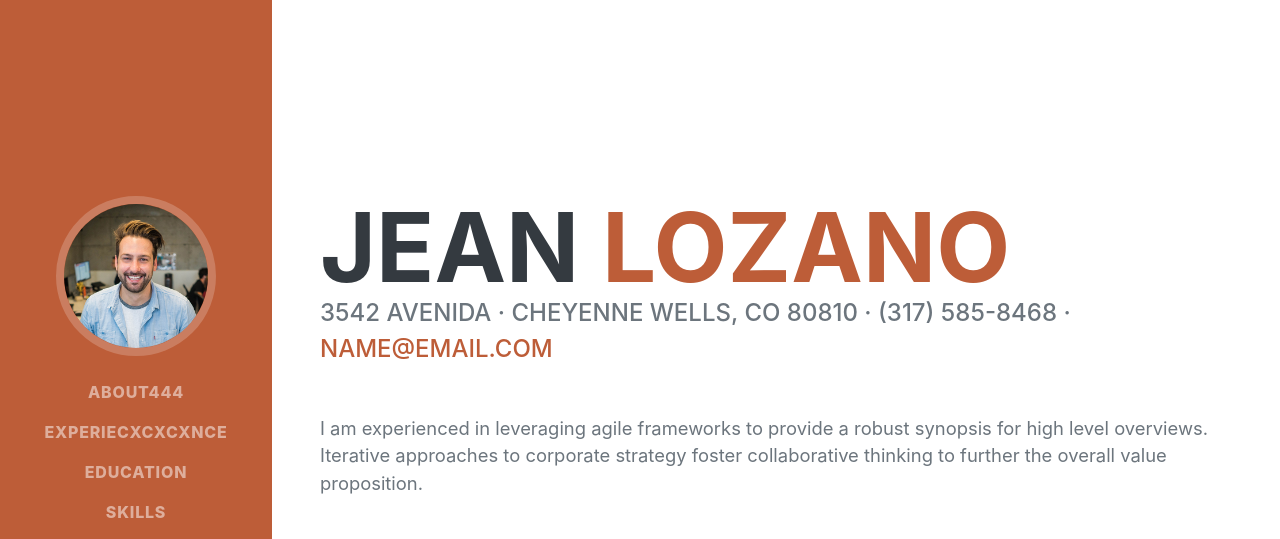
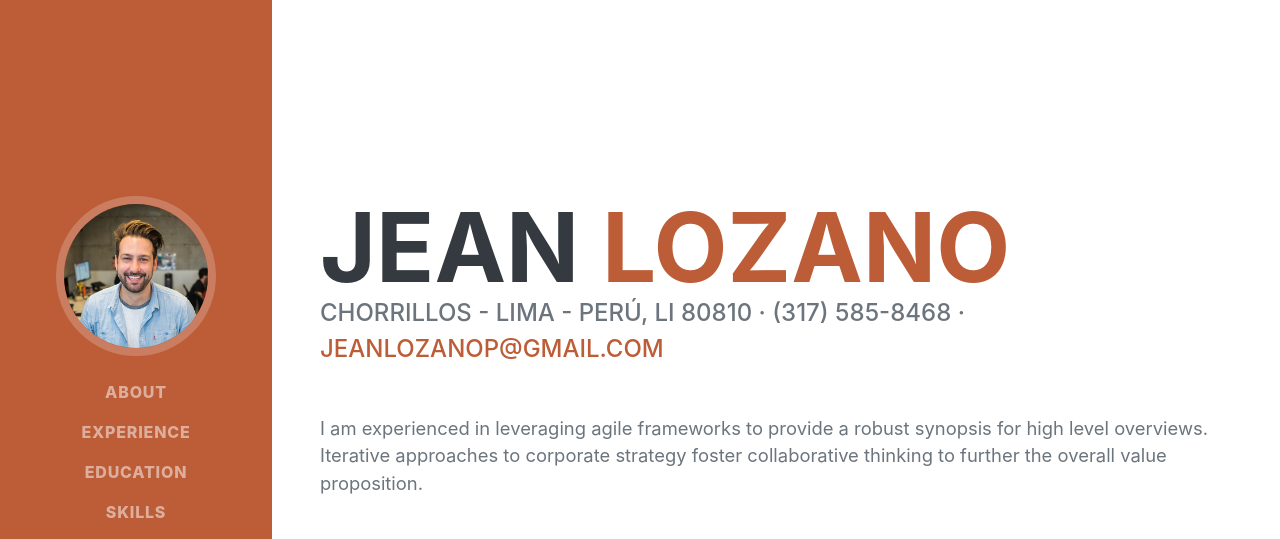
Before and after one commit to jeanlozano/jeanlozano.github.io, a plain HTML site: page index.html in a window 1280 px wide. Shown: the top 539 px of the page. Drawn offline with nearby package versions, Linux system fonts and the light colour scheme; a web font is replaced by a local one.

Commit message:
Update index.html

```diff
--- a/index.html
+++ b/index.html
@@ -23,8 +23,8 @@
             ><button class="navbar-toggler" type="button" data-toggle="collapse" data-target="#navbarSupportedContent" aria-controls="navbarSupportedContent" aria-expanded="false" aria-label="Toggle navigation"><span class="navbar-toggler-icon"></span></button>
             <div class="collapse navbar-collapse" id="navbarSupportedContent">
                 <ul class="navbar-nav">
-                    <li class="nav-item"><a class="nav-link js-scroll-trigger" href="#about">About444</a></li>
-                    <li class="nav-item"><a class="nav-link js-scroll-trigger" href="#experience">ExperieCXCXCXnce</a></li>
+                    <li class="nav-item"><a class="nav-link js-scroll-trigger" href="#about">About</a></li>
+                    <li class="nav-item"><a class="nav-link js-scroll-trigger" href="#experience">Experience</a></li>
                     <li class="nav-item"><a class="nav-link js-scroll-trigger" href="#education">Education</a></li>
                     <li class="nav-item"><a class="nav-link js-scroll-trigger" href="#skills">Skills</a></li>
                     <li class="nav-item"><a class="nav-link js-scroll-trigger" href="#interests">Interests</a></li>
@@ -38,7 +38,7 @@
             <section class="resume-section" id="about">
                 <div class="resume-section-content">
                     <h1 class="mb-0">Jean <span class="text-primary">Lozano</span></h1>
-                    <div class="subheading mb-5">3542 AVENIDA · Cheyenne Wells, CO 80810 · (317) 585-8468 · <a href="mailto:name@email.com">name@email.com</a></div>
+                    <div class="subheading mb-5">Chorrillos - Lima - Perú, LI 80810 · (317) 585-8468 · <a href="mailto:name@email.com">jeanlozanop@gmail.com</a></div>
                     <p class="lead mb-5">I am experienced in leveraging agile frameworks to provide a robust synopsis for high level overviews. Iterative approaches to corporate strategy foster collaborative thinking to further the overall value proposition.</p>
                     <div class="social-icons">
                         <a class="social-icon" href="#"><i class="fab fa-linkedin-in"></i></a><a class="social-icon" href="#"><i class="fab fa-github"></i></a><a class="social-icon" href="#"><i class="fab fa-twitter"></i></a><a class="social-icon" href="#"><i class="fab fa-facebook-f"></i></a>
```
